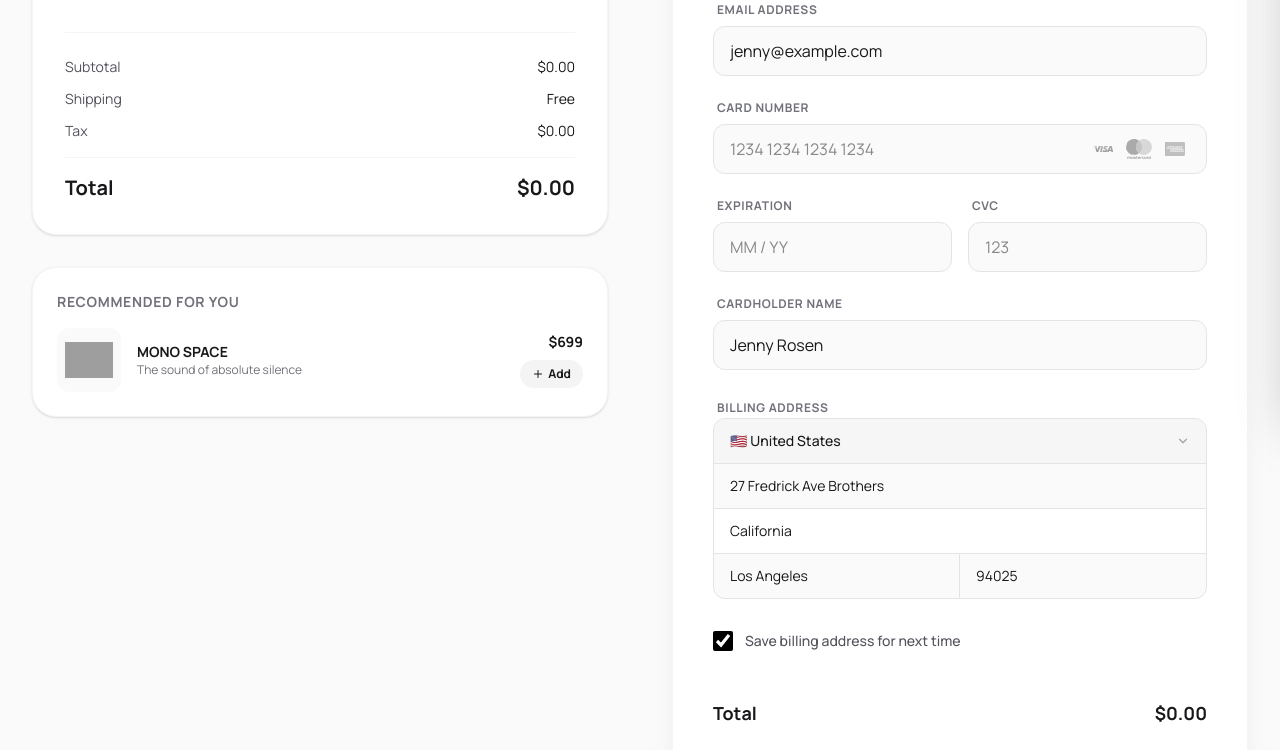
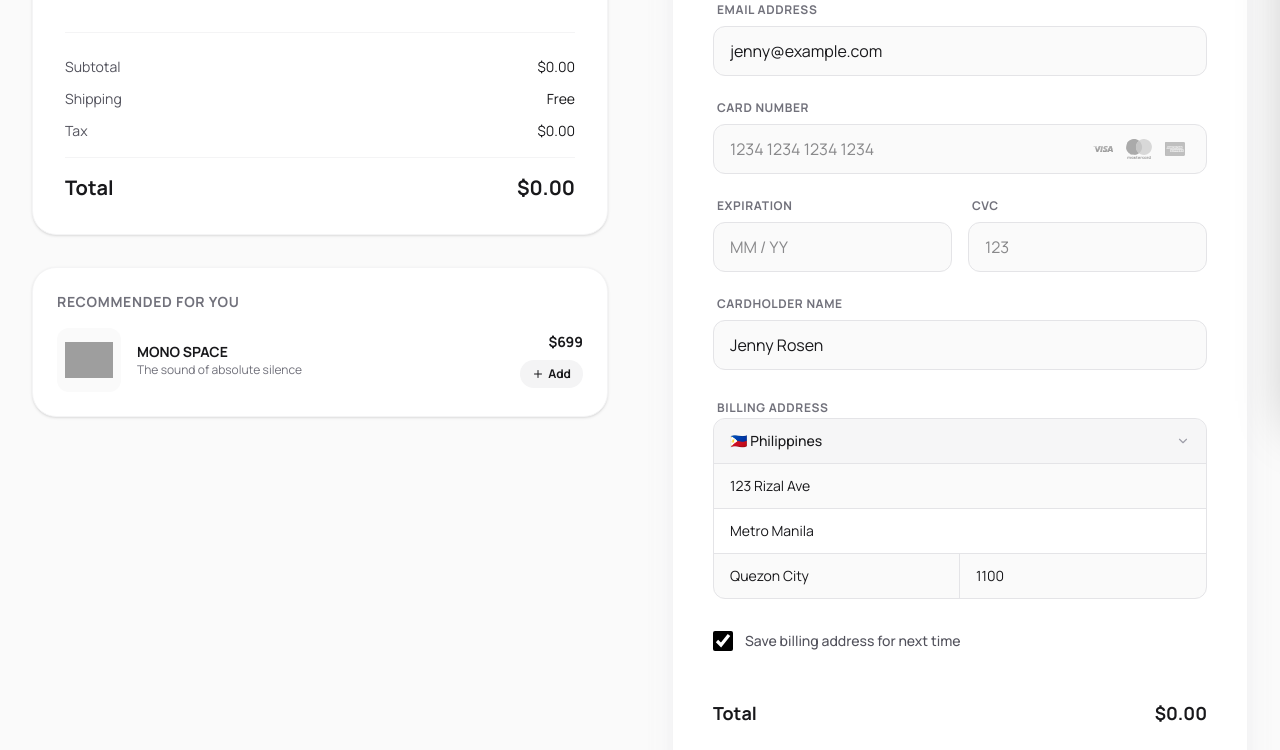
Before and after one commit to esurenajames/mono, a Next.js app: page /checkout in a window 1280 px wide. Shown: the part 387-1137 px from the top of the page. Built offline with nearby package versions, Linux system fonts and the light colour scheme; grey boxes are pictures that could not be loaded.

Commit message:
fix: checkout placeholder

```diff
--- a/app/checkout/components/CheckoutContent.tsx
+++ b/app/checkout/components/CheckoutContent.tsx
@@ -104,11 +104,11 @@ const PayNowForm = ({ onSuccess, total }: { onSuccess: () => void, total: number
         defaultValues: {
             email: "jenny@example.com",
             cardholderName: "Jenny Rosen",
-            billingAddress: "27 Fredrick Ave Brothers",
-            city: "Los Angeles",
-            zip: "94025",
-            state: "California",
-            country: "United States",
+            billingAddress: "123 Rizal Ave",
+            city: "Quezon City",
+            zip: "1100",
+            state: "Metro Manila",
+            country: "Philippines",
             saveAddress: true
         }
     });
@@ -259,6 +259,14 @@ const CodForm = ({ onSuccess, total }: { onSuccess: () => void, total: number })
         resolver: zodResolver(codSchema),
         mode: "onChange",
         defaultValues: {
+            firstName: "Jenny",
+            lastName: "Rosen",
+            email: "jenny@example.com",
+            address: "123 Rizal Ave",
+            city: "Quezon City",
+            postalCode: "1100",
+            state: "Metro Manila",
+            country: "Philippines",
             saveAddress: true
         }
     });
```
